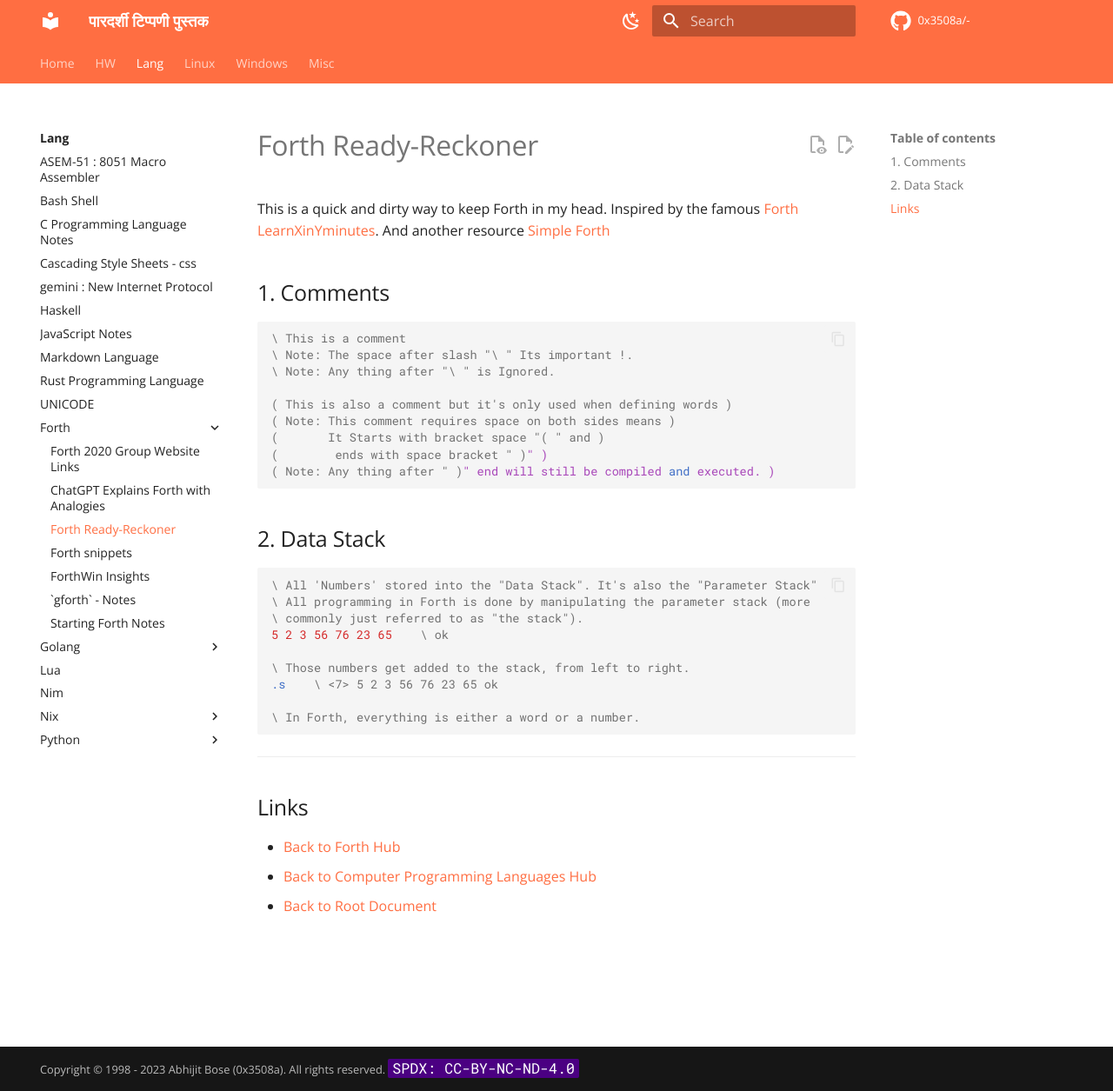
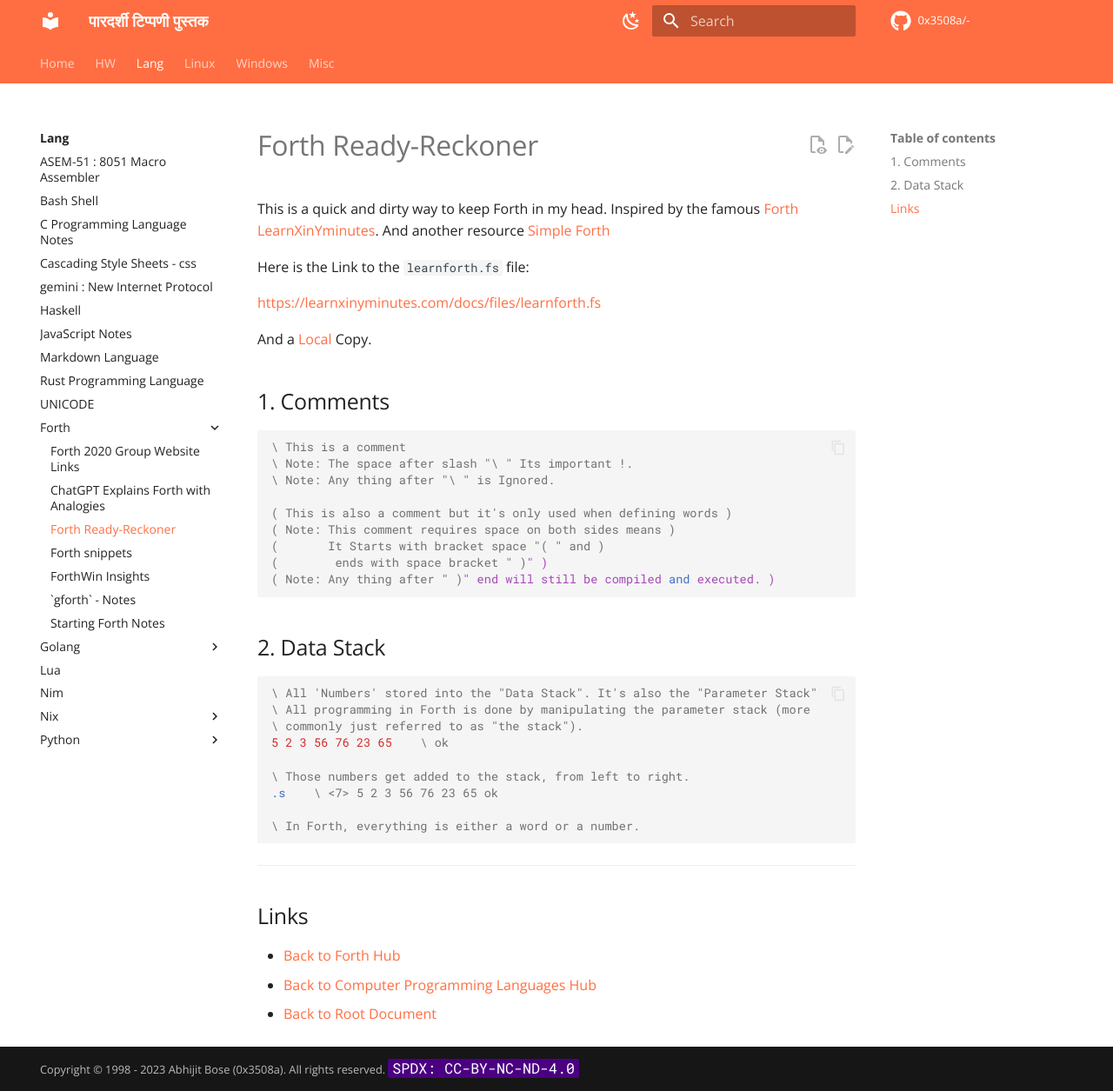
Before and after one commit to 0x3508A/-, an MkDocs documentation site: the page built from docs/Lang/Forth/forth-ready-reckoner.md, in a window 1280 px wide and 1255 px high. Shown: the whole window at 87% size. Built offline with MkDocs 1.6.1 and Material for MkDocs 9.7.7, drawn with Linux system fonts in a browser that asks for light colours; comment, search, counter and statistics services are not loaded.

Commit message:
पुनरीक्षण

```diff
--- a/docs/Lang/Forth/forth-ready-reckoner.md
+++ b/docs/Lang/Forth/forth-ready-reckoner.md
@@ -3,6 +3,12 @@
 This is a quick and dirty way to keep Forth in my head.
 Inspired by the famous [Forth LearnXinYminutes](https://learnxinyminutes.com/docs/forth/).
 And another resource [Simple Forth](http://www.murphywong.net/hello/simple.htm)
+
+Here is the Link to the `learnforth.fs` file:
+
+<https://learnxinyminutes.com/docs/files/learnforth.fs>
+
+And a [Local](./forth-ready-reckoner/learnforth.fs) Copy.
 
 ## 1. Comments
 
```
Also changed, not shown: 1 other file.
